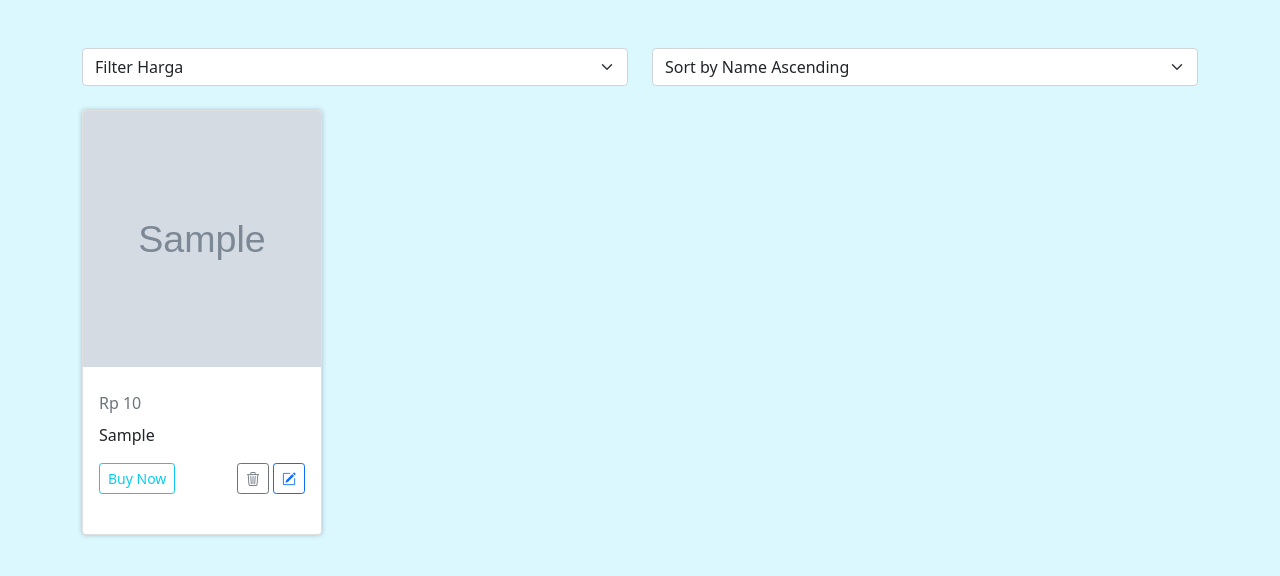
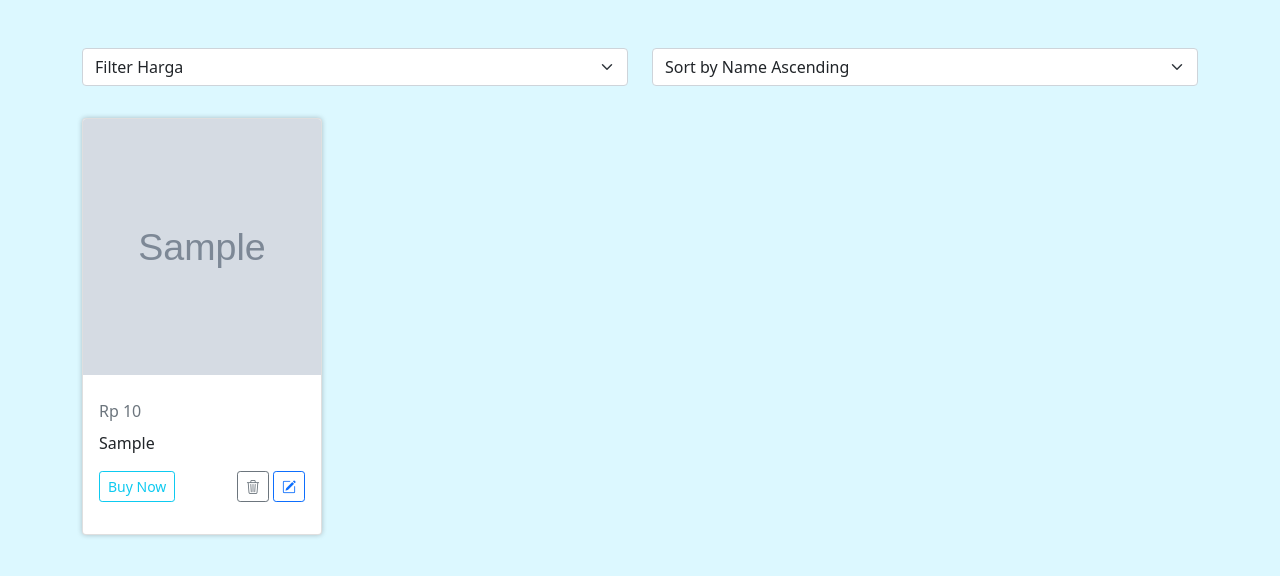
Before and after one commit to annisbalqisa/pertemuan6, a PHP site: page / in a window 1280 px wide. Shown: the part 56-632 px from the top of the page. Run offline with PHP 8.4, Linux system fonts and the light colour scheme; tables that the repository leaves empty or names only in its code hold one stand-in row (values such as "Sample post"); data that the repository does not hold is empty; some libraries are stand-ins or nearby versions.

Commit message:
Update index.php

```diff
--- a/index.php
+++ b/index.php
@@ -49,8 +49,8 @@
       $query = mysqli_query($database, "SELECT * FROM photocard");
       while ($row = mysqli_fetch_object($query)) :
       ?>
-        <div class="col-sm">
-          <div class="card mt-2" style="width: 15rem">
+        <div class="col-sm mt-3">
+          <div class="card" style="width: 15rem">
             <img src="<?= $row->gambar; ?>" class="card-img-top" alt="" />
             <div class="card-body">
               <h5 class="card-title"><?= $row->namaPhoto; ?></h5>
```
